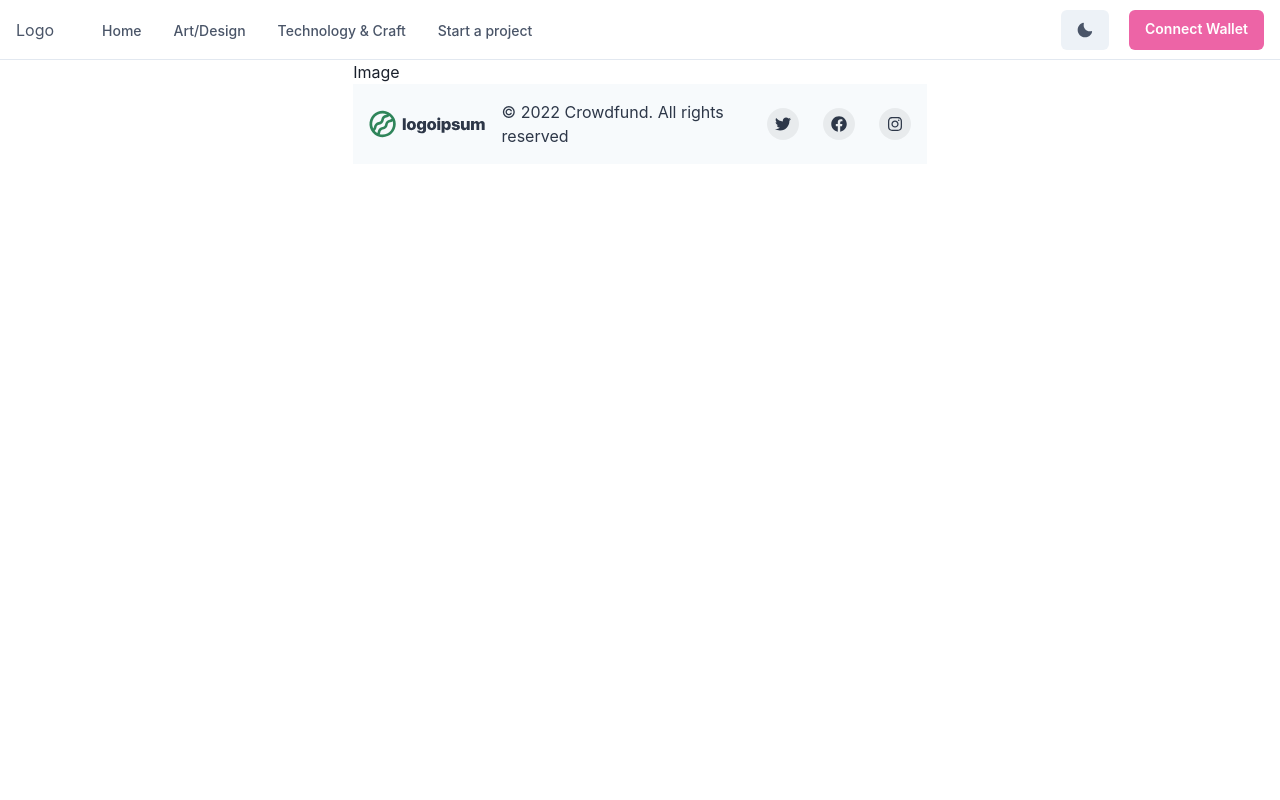
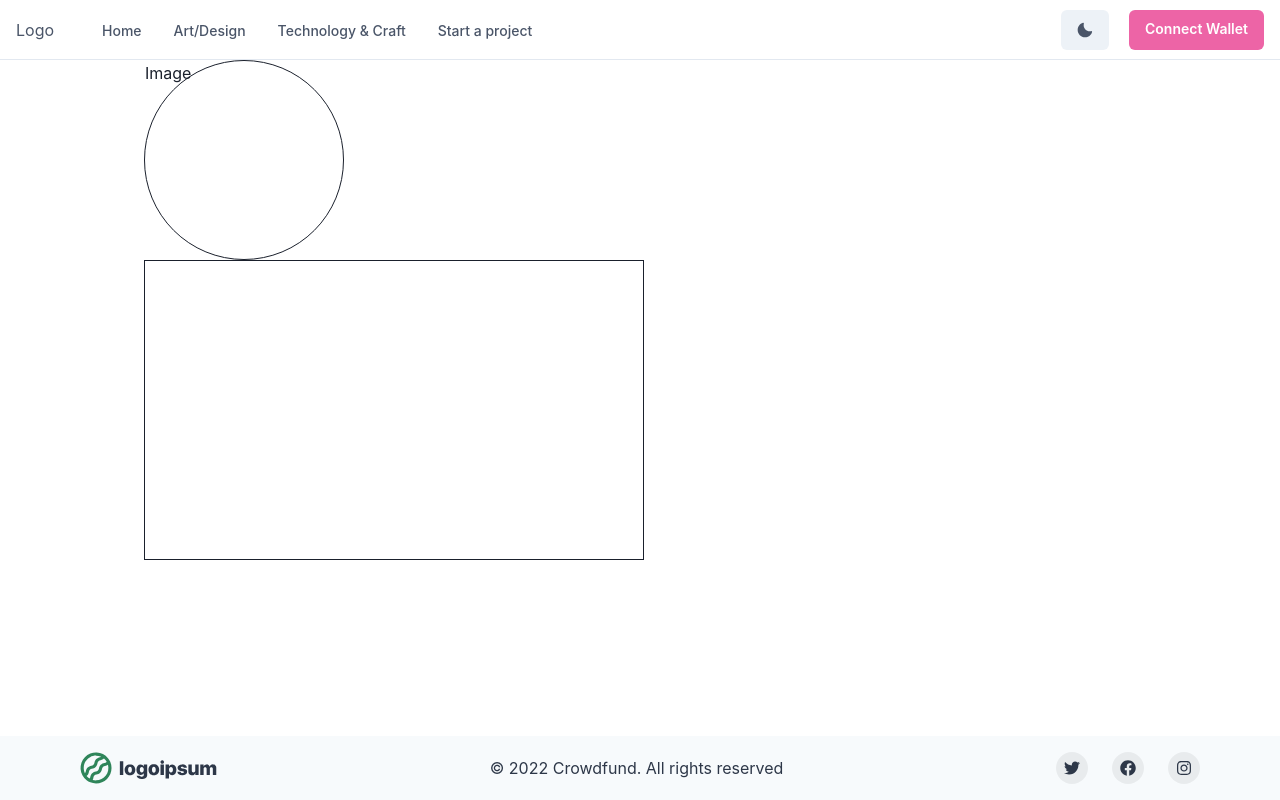
Before and after one commit to tuzzy08/crowdfund, a Next.js app: page /profile in a window 1280 px wide. Built offline with nearby package versions, Linux system fonts and the light colour scheme.

Commit message:
Fixed bug with footer position

```diff
--- a/components/Footer/Footer.tsx
+++ b/components/Footer/Footer.tsx
@@ -67,8 +67,11 @@ export default function SmallWithLogoLeft() {
 	return (
 		<Box
 			bg={useColorModeValue('gray.50', 'gray.900')}
-      color={useColorModeValue('gray.700', 'gray.200')}
-      marginTop='auto'
+			color={useColorModeValue('gray.700', 'gray.200')}
+			position={'fixed'}
+			bottom={0}
+			width={'100%'}
+      // marginTop='auto'
 		>
 			<Container
 				as={Stack}
--- a/pages/profile.tsx
+++ b/pages/profile.tsx
@@ -19,12 +19,13 @@ import Crowdfunding from '../artifacts/contracts/Crowdfunding.sol/Crowdfunding.j
 
 export default function Profile() {
   return (
-    <>
-      <Layout />
-      <Container>
-        <Box>Image</Box>
-        <Footer />
-      </Container>
-    </>
-  )
+		<Box>
+			<Layout />
+			<Container maxW='container.lg'>
+        <Box border={'1px'} borderRadius={'50%'} width={'200px'} height={'200px'}>Image</Box>
+        <Box width={'500px'} height={'300px'} border={'1px'}></Box>
+			</Container>
+			<Footer />
+		</Box>
+	);
 }
--- a/pages/projects/[projectID].tsx
+++ b/pages/projects/[projectID].tsx
@@ -159,7 +159,6 @@ export default function ProjectDetails(props: any) {
 				</Tabs>
 				<Divider />
 			</VStack>
-
 			<Footer />
 		</Box>
 	);
```
